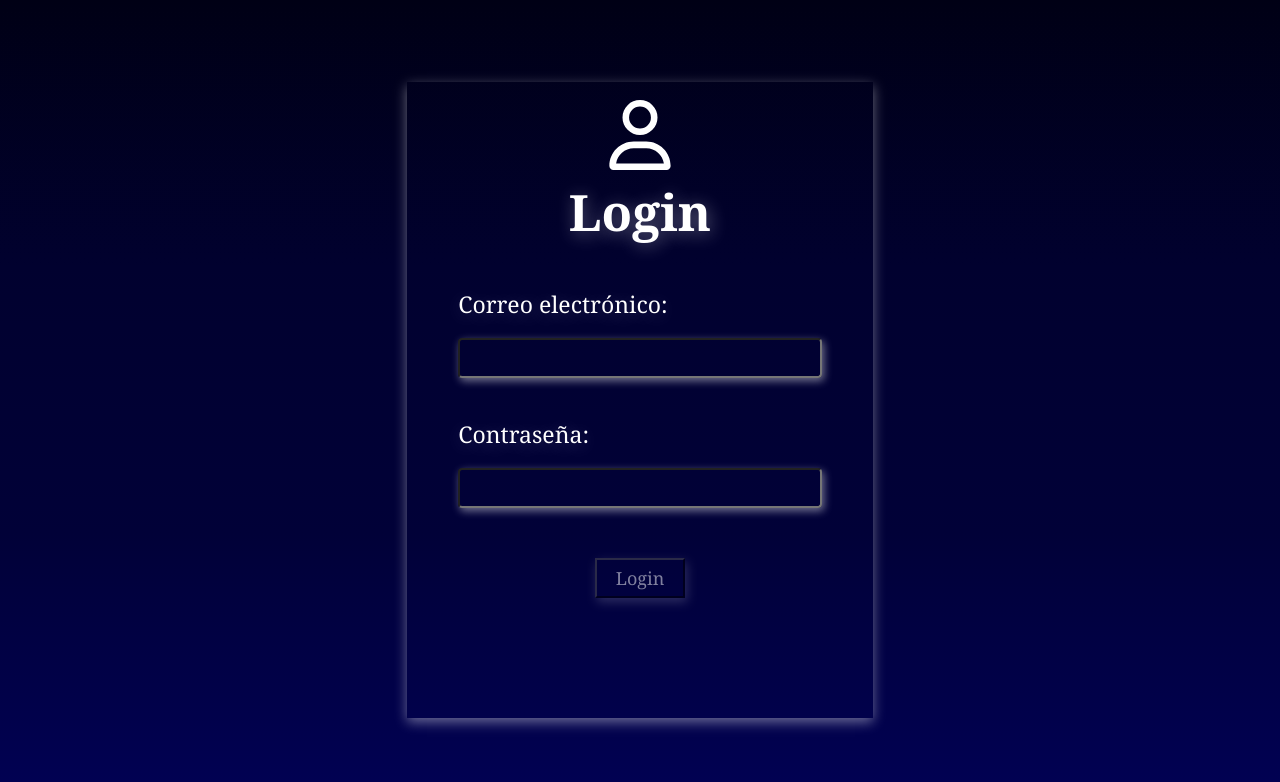
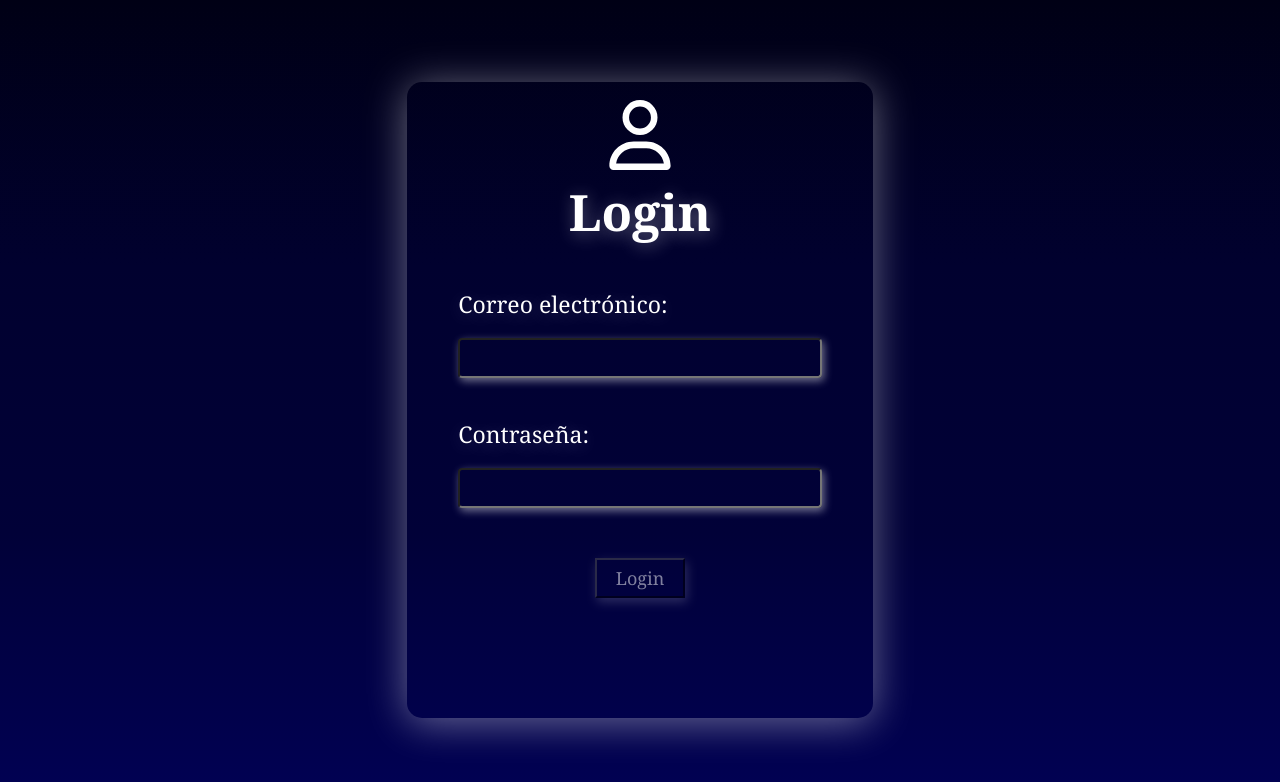
Before and after one commit to wilmer3004/Front-End_Prueba2, a React (Create React App) app in the folder prueba2frontend/: page / in a window 1280 px wide. Shown: the top 782 px of the page. Built offline with nearby package versions, Linux system fonts and the light colour scheme.

Commit message:
save changes styles login

```diff
--- a/prueba2frontend/src/components/login/Login.css
+++ b/prueba2frontend/src/components/login/Login.css
@@ -14,11 +14,12 @@
     align-items: center;
     flex-direction: column;
     border: 8px solid transparent;
-    box-shadow: 0 4px 12px rgba(255, 255, 255, 0.42);
-
+    box-shadow: 0 4px 40px rgba(255, 255, 255, 0.42);
+    border-radius: 15px;
 
 
 }
+
 .login-container h2{
     color: #ffffff;
     font-size: 50px;
@@ -84,12 +85,14 @@
     font-size: 18px;
     opacity: 0.5;
     font-family: Cambria, serif;
+    transition: transform 1s ease-in-out;
 
 }
 
 .login-container button:hover{
     opacity: 1;
     cursor: pointer;
+    transform: scale(1.3) ;
 
 }
 .text-error{
@@ -102,3 +105,13 @@
     margin-top: 0;
     font-size: 16px;
 }
+
+@keyframes fadeIn {
+    0% {opacity: 0;}
+    100% {opacity: 1;}
+}
+
+.fadeIn {
+    animation-name: fadeIn;
+    animation-duration: 4s;
+}
--- a/prueba2frontend/src/components/login/Login.js
+++ b/prueba2frontend/src/components/login/Login.js
@@ -80,9 +80,9 @@ const Login = () => {
 
     return (
         <div className={"login-page"}>
-            <div className={"login-container"}>
+            <div className={"login-container fadeIn"}>
                 <div className={"logo-login"}>
-                    <FontAwesomeIcon icon={faUser} className={"img-login"}/>
+                    <FontAwesomeIcon icon={faUser} className={"img-login "}/>
                     <h2>Login</h2>
                 </div>
 
```
